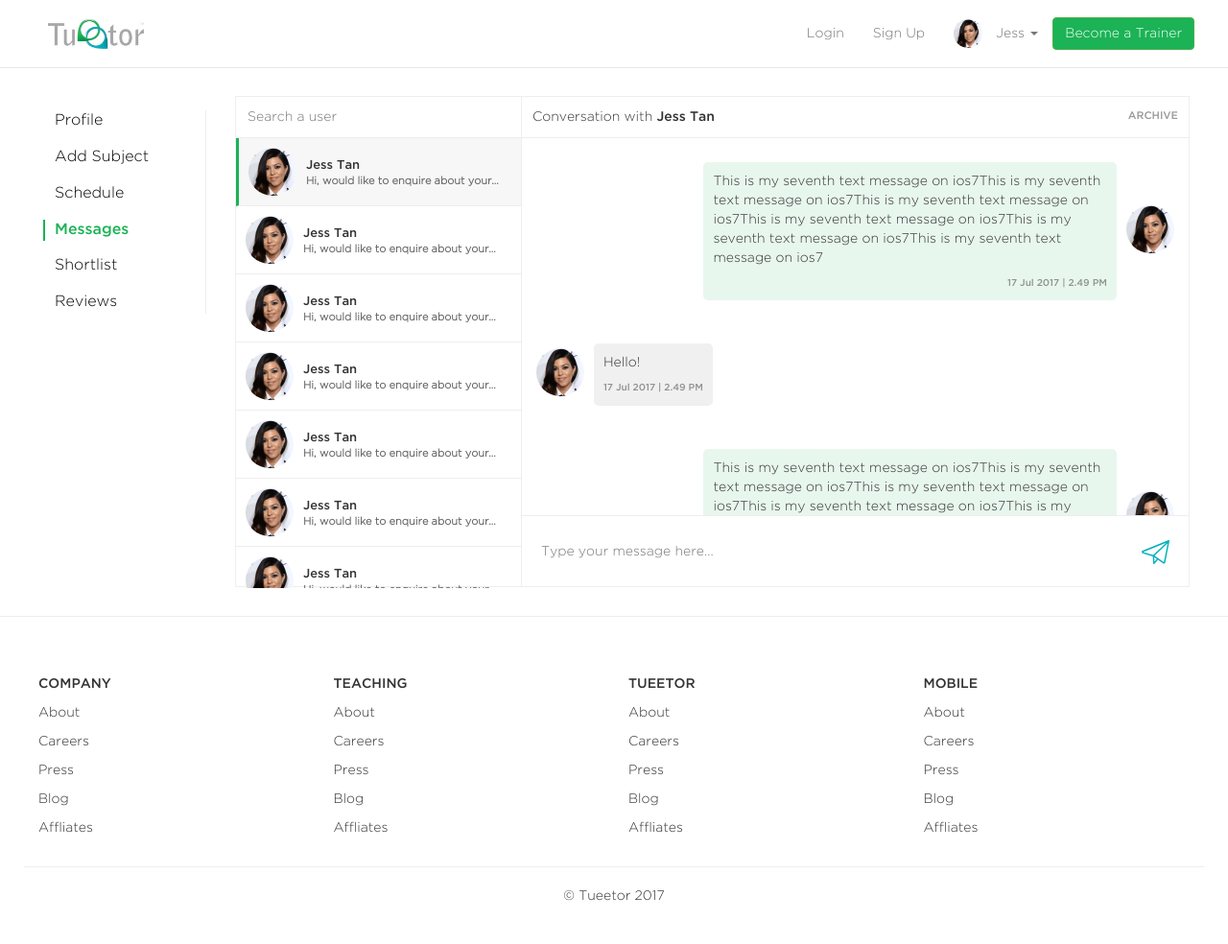
After one commit to jessdesigntan/tueetor, a PHP site: page /messages.php in a window 1280 px wide. The commit adds this page. Shown: the whole page at 96% size. Run offline with PHP 8.4, Linux system fonts and the light colour scheme; some libraries are stand-ins or nearby versions.

Commit message:
message page

```diff
--- a/css/style.css
+++ b/css/style.css
@@ -1433,3 +1433,210 @@ li.profile img {
   content: "<";
   margin-right: 2px;
 }
+
+.chat-container {
+  position: relative;
+  height: 40vw;
+  width: 100%;
+  border: 1px solid #eee;
+}
+
+.chat-container .side {
+  width: 30%;
+  height: 100%;
+  border-right: 1px solid #eee;
+  position: absolute;
+  left: 0;
+}
+
+.chat-container .side .user.active {
+  border-left: 3px solid var(--primary-color);
+  background-color: #f7f7f7;
+}
+
+.chat-container .main {
+  width: 70%;
+  height: 100%;
+  position: absolute;
+  right: 0;
+}
+
+.chat-container .search {
+  border-bottom: 1px solid #eee;
+  padding: 10px;
+}
+
+.chat-container .search input {
+  border: 0;
+  width: 100%;
+}
+
+.chat-container .side .users {
+  overflow: scroll;
+  height: 92%;
+}
+
+.chat-container .side .users > .user {
+  border-bottom: 1px solid #eee;
+  padding: 10px;
+  display: table;
+}
+
+.chat-container .side .users > .user > * {
+  display: table-cell;
+  vertical-align: middle;
+}
+
+.chat-container .side .users > .user .image img {
+  width: 50px;
+  border-radius: 50%;
+  margin-right: 10px;
+}
+
+.chat-container .side .users > .user > .info > .name {
+  font-size: 13px;
+  font-family: 'Gotham Medium', sans-serif;
+}
+
+.chat-container .side .users > .user > .info > .text {
+  font-size: 11px;
+  font-weight: bold;
+  color: #666;
+  line-height: 12px;
+  overflow: hidden;
+  text-overflow: ellipsis;
+  display: -webkit-box;
+  -webkit-line-clamp: 1;
+  -webkit-box-orient: vertical;
+  height: 1em;
+}
+
+.chat-container .main .header {
+  border-bottom: 1px solid #eee;
+  display: table;
+  width: 100%;
+  padding: 11px;
+}
+
+.chat-container .main .header > * {
+  display: table-cell;
+  vertical-align: middle;
+}
+
+.chat-container .archive {
+  text-transform: uppercase;
+  font-family: 'Gotham Medium', sans-serif;
+  text-align: right;
+  font-size: 11px;
+  color: #999;
+}
+
+.strong {
+  font-family: 'Gotham Medium', sans-serif !important;
+}
+
+.chat-container .main .body {
+  height: 77%;
+  overflow: scroll;
+  padding: 0 10px;;
+}
+
+.chat-container .main .footer {
+  height: 15%;
+  overflow: scroll;
+}
+
+.chat-container .message-row {
+  display: table;
+  overflow-y: scroll;
+  overflow-x: hidden;
+  padding: 20px 5px;
+  width: 100%;
+}
+
+.chat-container .message-row > * {
+  display: table-cell;
+  vertical-align: middle;
+}
+
+.chat-container .message {
+  clear: both;
+  float: left;
+  padding: 10px;
+  width: auto;
+  max-width: 100%;
+  word-wrap: break-word;
+  border-radius: 5px;
+  max-width: 70%;
+  color: #333;
+}
+
+.chat-container .message.to {
+  background-color: #e8f7ee;
+  float: right;
+  margin: 5px 10px 0 0;
+}
+
+.chat-container .message.from {
+  background-color: #f0f0f0;
+  margin: 5px 0 0 10px;
+}
+
+.chat-container .message-row .image {
+  width: 5%;
+}
+
+.chat-container .message-row .date {
+  display: block;
+  font-size: 10px;
+  font-family: "Gotham Medium", sans-serif;
+  margin-top: 10px;
+  opacity: 0.5;
+}
+
+.chat-container .message-row.to .date {
+  text-align: right;
+}
+
+.chat-container .message-row .image img {
+  border-radius: 50%;
+}
+
+.chat-container .message-row.to .image {
+  text-align: right;
+}
+
+.chat-send {
+  display: table;
+  height: 100%;
+  width: 100%;
+  position: relative;
+}
+
+.chat-send input {
+  border: 0;
+  width: 90%;
+  padding:  0 20px;
+  font-size: 14px;
+  overflow: scroll;
+}
+
+.chat-send button {
+  width: 10%;
+  right: 0;
+  border: 0;
+  padding: 20px;
+}
+
+.chat-send button img {
+  width: 100%;
+}
+
+.chat-send > * {
+  display: table-cell;
+  vertical-align: middle;
+  height: 100%;
+  position: absolute;
+  bottom: 0;
+  background-color: transparent;
+}
--- /dev/null
+++ b/messages.php
@@ -0,0 +1,96 @@
+<?php include("controllers/template.php"); ?>
+
+<!DOCTYPE html>
+<html lang="en">
+  <?php head("Tueetor - Shortlist"); ?>
+  <body>
+    <?php navbar(); ?>
+    <div class="page-container">
+      <div class="row">
+        <div class="col-sm-2 hide-mobile">
+          <div class="dashboard-nav">
+            <ul>
+              <li><a href="dashboard.php">Profile</a></li>
+              <li><a href="add-subject.php">Add Subject</a></li>
+              <li><a href="schedule.php">Schedule</a></li>
+              <li class="active"><a href="messages.php">Messages</a></li>
+              <li><a href="shortlist.php">Shortlist</a></li>
+              <li><a href="review.php">Reviews</a></li>
+            </ul>
+          </div>
+        </div>
+        <div class="col-sm-10">
+          <div class="dashboard-content">
+            <div class="chat-container">
+              <div class="side">
+                <div class="search">
+                  <form>
+                    <input type="text" placeholder="Search a user">
+                  </form>
+                </div>
+                <div class="users">
+                  <a class="user active">
+                    <div class="image">
+                      <img src="images/profile.jpg">
+                    </div>
+                    <div class="info">
+                      <div class="name">Jess Tan</div>
+                      <div class="text">Hi, would like to enquire about your Monday nightHi, would like to enquire about your Monday nightHi, would like to enquire about your Monday night</div>
+                    </div>
+                  </a><!--./user -->
+                  <?php for ($i=0; $i<9; $i++) {?>
+                  <a class="user">
+                    <div class="image">
+                      <img src="images/profile.jpg">
+                    </div>
+                    <div class="info">
+                      <div class="name">Jess Tan</div>
+                      <div class="text">Hi, would like to enquire about your Monday nightHi, would like to enquire about your Monday nightHi, would like to enquire about your Monday night</div>
+                    </div>
+                  </a><!--./user -->
+                  <?php } ?>
+                </div>
+              </div>
+              <div class="main">
+                <div class="header">
+                  <div>Conversation with <span class="strong">Jess Tan</span></div>
+                  <a href="#" class="archive">archive</a>
+                </div>
+                <div class="body">
+                  <?php for ($i=0;$i<20;$i++) { ?>
+                  <div class="message-row to">
+                    <div class="message to">
+                      <span>This is my seventh text message on ios7This is my seventh text message on ios7This is my seventh text message on ios7This is my seventh text message on ios7This is my seventh text message on ios7This is my seventh text message on ios7</span>
+                      <span class="date">17 Jul 2017 | 2.49 PM</span>
+                    </div>
+                    <div class="image">
+                      <img src="images/profile.jpg" width="50">
+                    </div>
+                  </div>
+                  <div class="message-row from">
+                    <div class="image">
+                      <img src="images/profile.jpg" width="50">
+                    </div>
+                    <div class="message from">
+                      <span>Hello!</span>
+                      <span class="date">17 Jul 2017 | 2.49 PM</span>
+                    </div>
+                  </div>
+                  <?php } ?>
+                </div>
+                <div class="footer">
+                  <form class="chat-send">
+                    <input type="text" placeholder="Type your message here...">
+                    <button type="submit"><img src="images/send.svg"></button>
+                  </form>
+                </div>
+              </div>
+            </div>
+          </div><!-- ./dashboard-content-->
+        </div><!-- ./col-sm-10 -->
+      </div><!-- ./row -->
+    </div><!--./ page-container -->
+    <?php footer(); ?>
+  </body>
+
+</html>
```
Also changed, not shown: images/send.svg (added).
